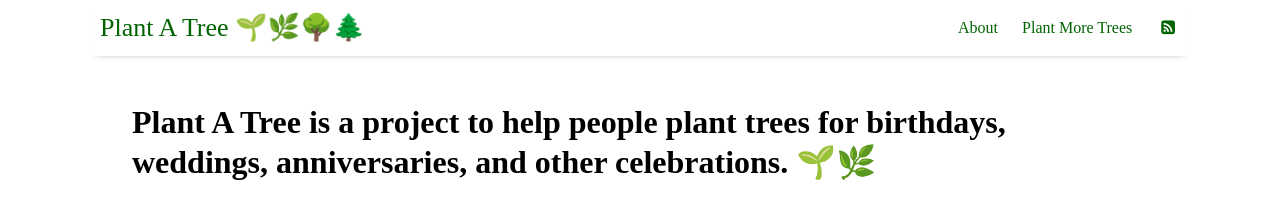
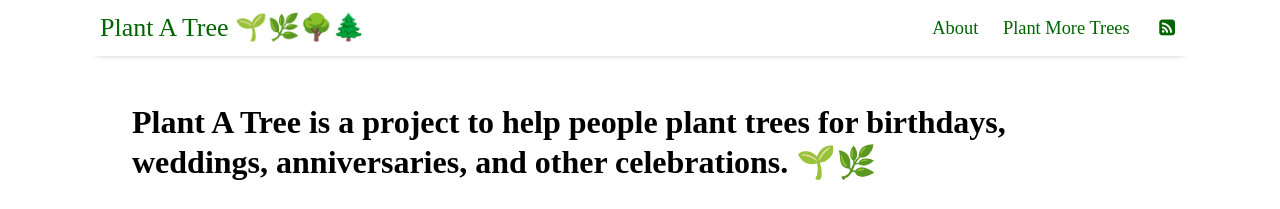
Before and after one commit to tkell/plant-a-tree, a Jekyll site: the page built from index.html, in a window 1280 px wide and 1400 px high. Shown: the top 209 px of the window. Built offline with Jekyll 4.4.1, drawn with Linux system fonts in a browser that asks for light colours; nearby versions of some CDN libraries; the list of posts is cut into pages by our own code.

Commit message:
larger fonts, longer pages

```diff
--- a/_config.yml
+++ b/_config.yml
@@ -1,7 +1,7 @@
 # Site Build Settings
 
 # jekyll-paginate configuration
-paginate:            5
+paginate:            10
 
 # Build settings
 markdown:            kramdown
--- a/assets/css/_sass/_base.scss
+++ b/assets/css/_sass/_base.scss
@@ -40,6 +40,7 @@ h4, h5, h6 {
 /* Body */
 body {
   font-family: $base-font-family;
+  font-size: 1.15em;
 }
 body img {
     align: middle;
```
Also changed, not shown: README.md, 3 other files.
